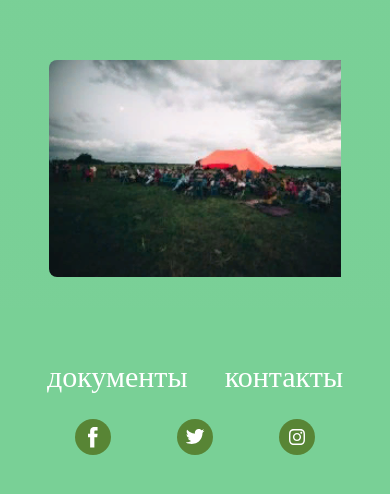
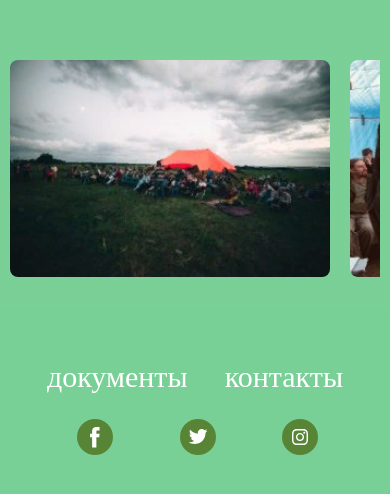
Before and after one commit to PasterIvan/garden, a React (Create React App) app: page /#/main in a window 390 px wide. Shown: the part 11025-11519 px from the top of the page. Built offline with nearby package versions, Linux system fonts and the light colour scheme; grey boxes are pictures that could not be loaded.

Commit message:
refactoring

```diff
--- a/src/components/c2-Body/b1-Main/m7-Gallery/Gallery.module.css
+++ b/src/components/c2-Body/b1-Main/m7-Gallery/Gallery.module.css
@@ -2,3 +2,36 @@
     width: 75%;
     margin: 126px auto 0;
 }
+
+.picture {
+    margin: 47px auto 0 auto;
+    width: 100%;
+
+    overflow-x: scroll;
+    white-space: nowrap;
+}
+
+.picture img {
+    margin: 0 20px 31px 0;
+    border-radius: 5px;
+    display: inline-block;
+    vertical-align: top;
+}
+
+
+.picture::-webkit-scrollbar {
+    height: 10px;
+    border-radius: 5px;
+    background-color: #EBDBDB;
+
+}
+
+.picture::-webkit-scrollbar-thumb {
+    border-radius: 5px;
+    background-color: #8DA67A;
+}
+@media (max-width: 1023px) {
+    .gallery {
+        width: 95%;
+    }
+}
--- a/src/components/c2-Body/b1-Main/m7-Gallery/Gallery.tsx
+++ b/src/components/c2-Body/b1-Main/m7-Gallery/Gallery.tsx
@@ -1,6 +1,8 @@
 import React from "react";
 import style from "./Gallery.module.css"
-import {Photo} from "./Photo/Photo";
+import page1 from "./img/Rectangle 7911.svg";
+import page2 from "./img/Rectangle 7912.svg";
+import page3 from "./img/Rectangle 7913.svg";
 
 export const Gallery = () => {
 
@@ -11,7 +13,12 @@ export const Gallery = () => {
                     title="YouTube video player" frameBorder="0"
                    >
             </iframe>
-            <Photo/>
+            <div className={style.picture}>
+                <img src={page1}/>
+                <img src={page2}/>
+                <img src={page3}/>
+                <img src={page1}/>
+            </div>
         </div>
     );
 }
--- a/src/components/c2-Body/b1-Main/m7-Gallery/Photo/Photo.module.css
+++ /dev/null
@@ -1,63 +0,0 @@
-
-.picture {
-    margin: 47px auto 0 auto;
-    width: 100%;
-
-    overflow-x: scroll;
-    white-space: nowrap;
-}
-
-
-
-.picture img {
-    margin: 0 20px 31px 0;
-    border-radius: 5px;
-    display: inline-block;
-    vertical-align: top;
-}
-
-
-.picture::-webkit-scrollbar {
-    height: 10px;
-    border-radius: 5px;
-    background-color: #EBDBDB;
-
-}
-
-.picture::-webkit-scrollbar-thumb {
-        border-radius: 5px;
-        background-color: #8DA67A;
-}
-
-/*!* Buttons *!*/
-/*.picture::-webkit-scrollbar-button:single-button {*/
-
-/*    display: flex;*/
-/*    border-style: solid;*/
-/*    height: 50px;*/
-/*    width: 16px;*/
-/*}*/
-/*!* Up *!*/
-/*.picture::-webkit-scrollbar-button:single-button:horizontal:decrement {*/
-/*    border-width: 50px;*/
-/*    border-color: red;*/
-/*}*/
-/*.scrollButton::-webkit-scrollbar-button:double-button:horizontal:decrement{*/
-/*    display: flex;*/
-/*    border-style: solid;*/
-/*    border-width: 50px;*/
-/*    border-color: red;*/
-/*}*/
-
-/*.picture::-webkit-scrollbar-button:single-button:horizontal:decrement:hover {*/
-/*    border-color: transparent transparent #777777 transparent;*/
-/*}*/
-/*!* Down *!*/
-/*.picture::-webkit-scrollbar-button:single-button:horizontal:increment {*/
-/*    border-width: 8px 8px 0 8px;*/
-/*    border-color: #555555 transparent transparent transparent;*/
-/*}*/
-
-/*.picture::-webkit-scrollbar-button:horizontal:single-button:increment:hover {*/
-/*    border-color: #777777 transparent transparent transparent;*/
-/*}*/
--- a/src/components/c2-Body/b1-Main/m7-Gallery/Photo/Photo.tsx
+++ /dev/null
@@ -1,19 +0,0 @@
-import React from "react";
-import style from "./Photo.module.css"
-import page1 from "../img/Rectangle 7911.svg"
-import page2 from "../img/Rectangle 7912.svg"
-import page3 from "../img/Rectangle 7913.svg"
-
-export const Photo = () => {
-
-    return (
-        <div>
-            <div className={style.picture}>
-                <img src={page1}/>
-                <img src={page2}/>
-                <img src={page3}/>
-                <img src={page1}/>
-            </div>
-        </div>
-    );
-}
--- a/src/components/c3-Footer/Footer.module.css
+++ b/src/components/c3-Footer/Footer.module.css
@@ -28,11 +28,15 @@
     display: flex;
     justify-content: space-between;
 }
-@media (max-width: 1123px) {
+.socialNetworks img {
+    margin-left: 5px;
+}
+@media (max-width: 1023px) {
     .footer {
         width: 95%;
     }
 }
+
 @media (max-width: 768px) {
     .footer {
        display: block;
```
Also changed, not shown: src/components/c2-Body/b1-Main/m7-Gallery/Photo/img/Polygon 2.svg (deleted), src/components/c2-Body/b1-Main/m7-Gallery/Photo/img/Polygon1.svg (deleted).
